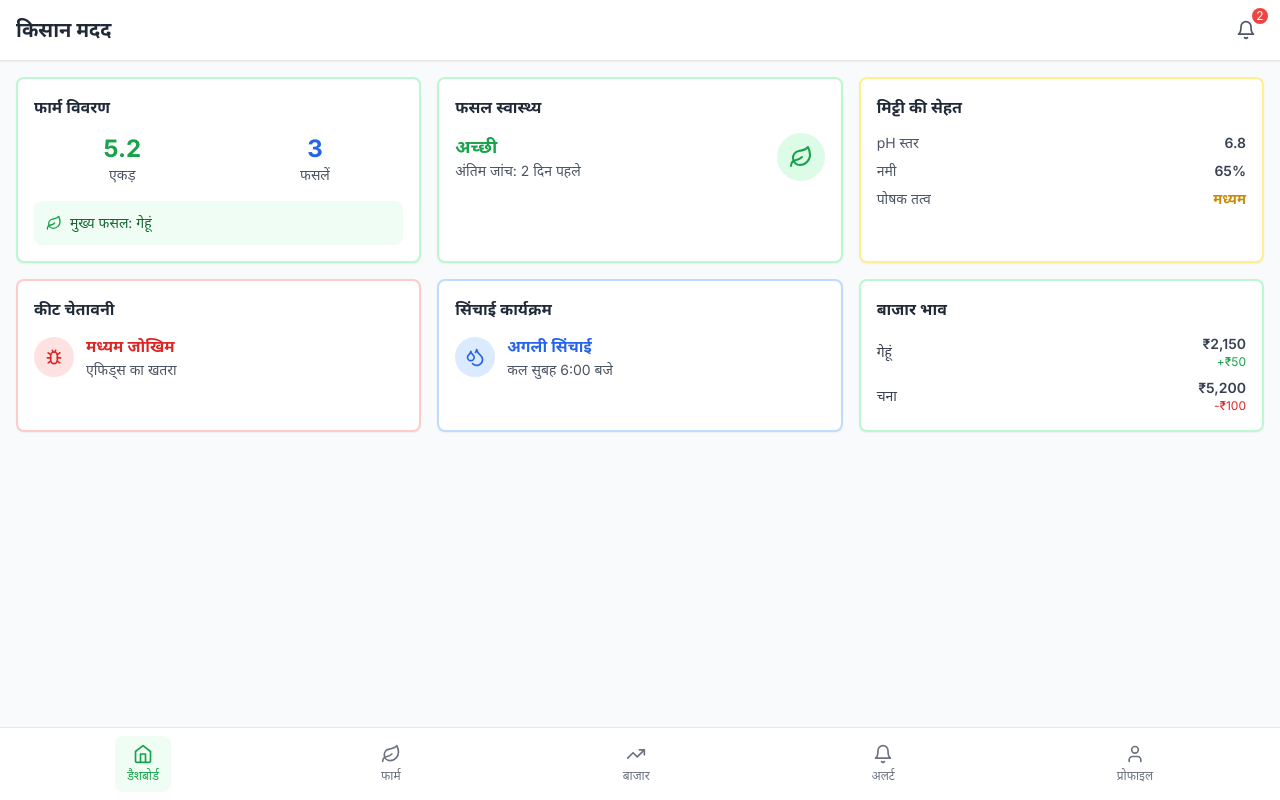
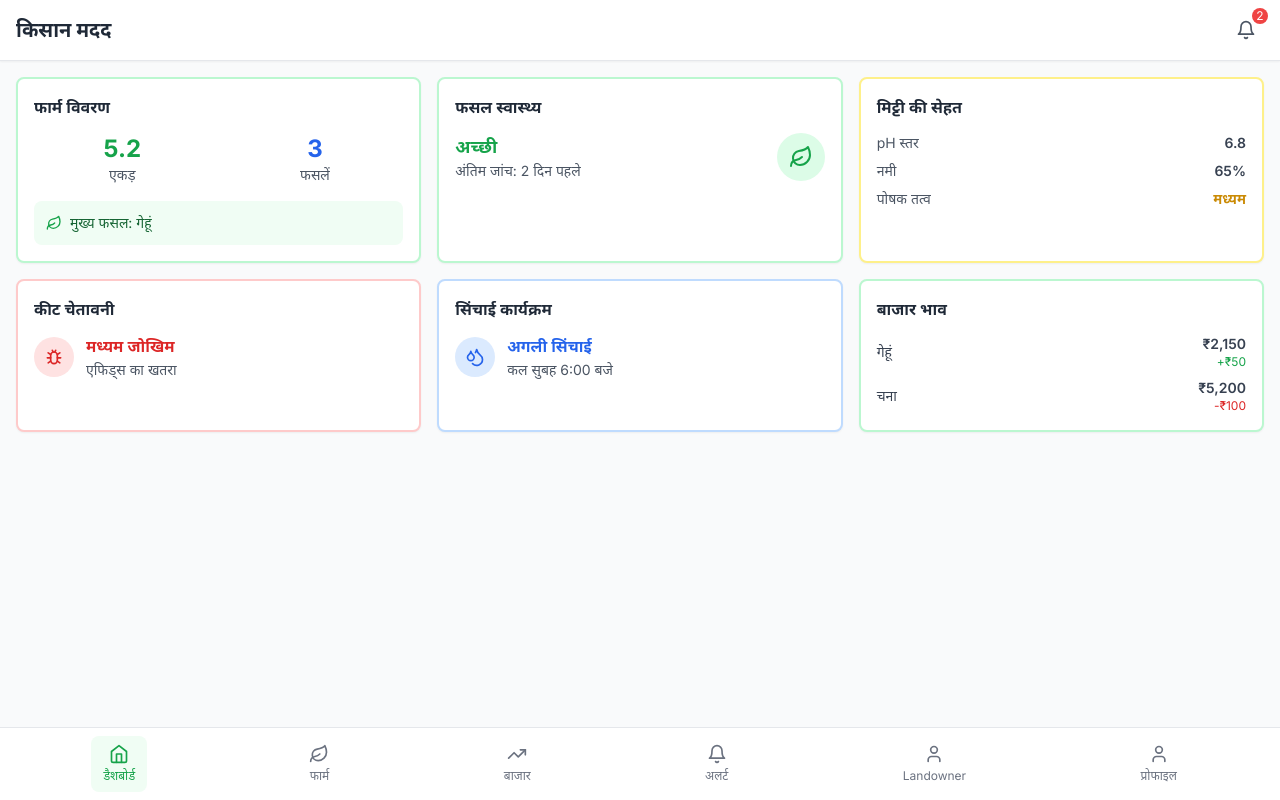
Before and after one commit to bhanu75/Kisan-madad, a React (Vite) app: page / in a window 1280 px wide. Both pictures are taken after a click on the button "लॉगिन करें". Built offline with nearby package versions, Linux system fonts and the light colour scheme.

Commit message:
Update App.jsx

```diff
--- a/src/App.jsx
+++ b/src/App.jsx
@@ -464,6 +464,7 @@ const BottomTabNavigation = ({ activeTab, onTabChange }) => {
     { id: 'farm', label: 'फार्म', icon: Leaf },
     { id: 'market', label: 'बाजार', icon: TrendingUp },
     { id: 'alerts', label: 'अलर्ट', icon: Bell },
+    { id: 'landowner', label: 'Landowner', icon: User },
     { id: 'profile', label: 'प्रोफाइल', icon: User }
   ];
 
@@ -638,6 +639,12 @@ const KisanMadadApp = () => {
         {activeTab === 'dashboard' && <DashboardScreen data={dashboardData} />}
         {activeTab === 'farm' && <FarmScreen onImageUpload={handleImageUpload} />}
         {activeTab === 'market' && <MarketScreen data={dashboardData} />}
+         {/* 🔽 Yahan Landowner widgets ka layout call karna h */}
+        {activeTab === 'landowner' && (
+        <div className="p-4 pb-20">
+        <DynamicWidgetGrid layout="landowner" data={dashboardData} />
+        </div>
+        )}
         {activeTab === 'alerts' && (
           <div className="p-4 pb-20">
             <NotificationsPanel notifications={notifications} />
```
